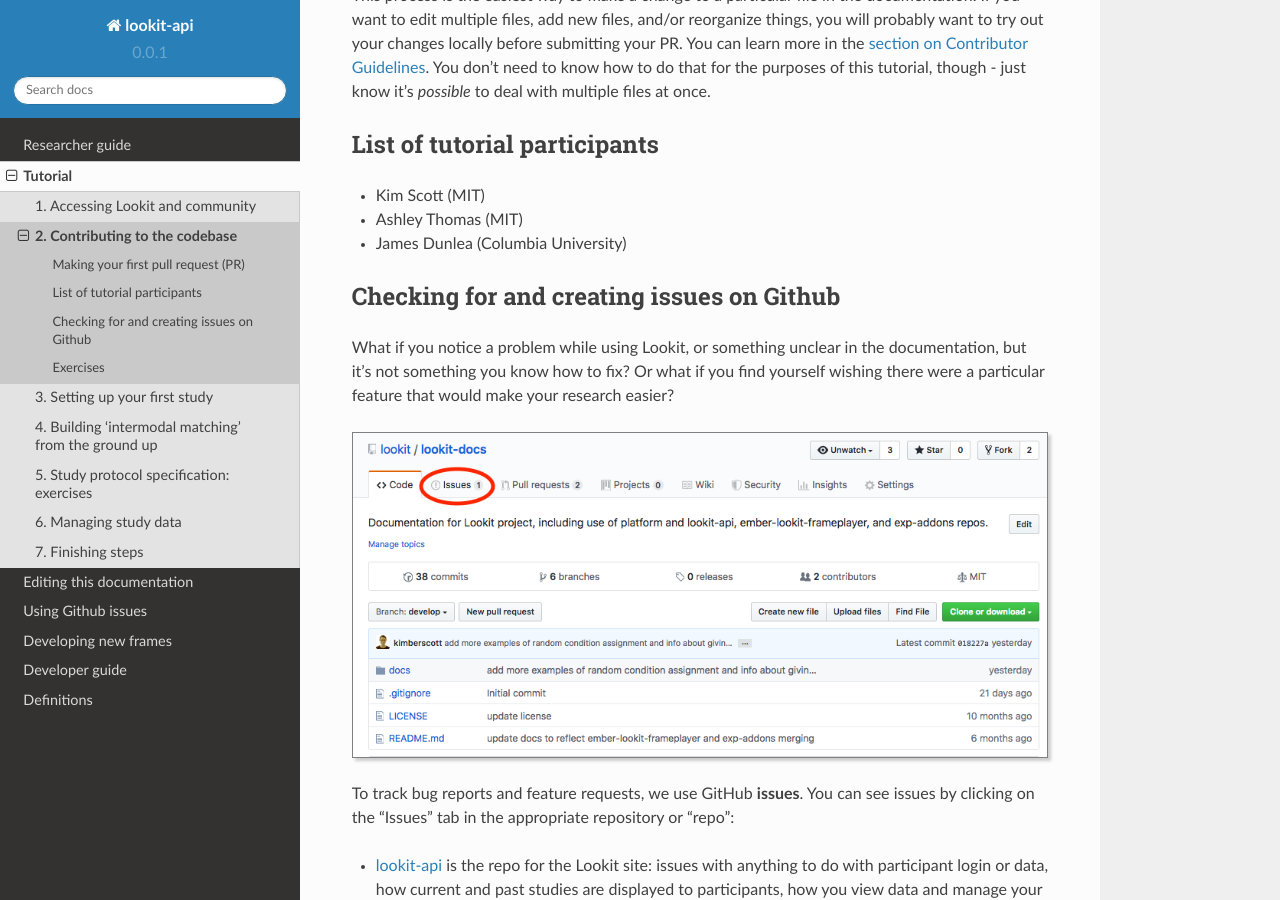
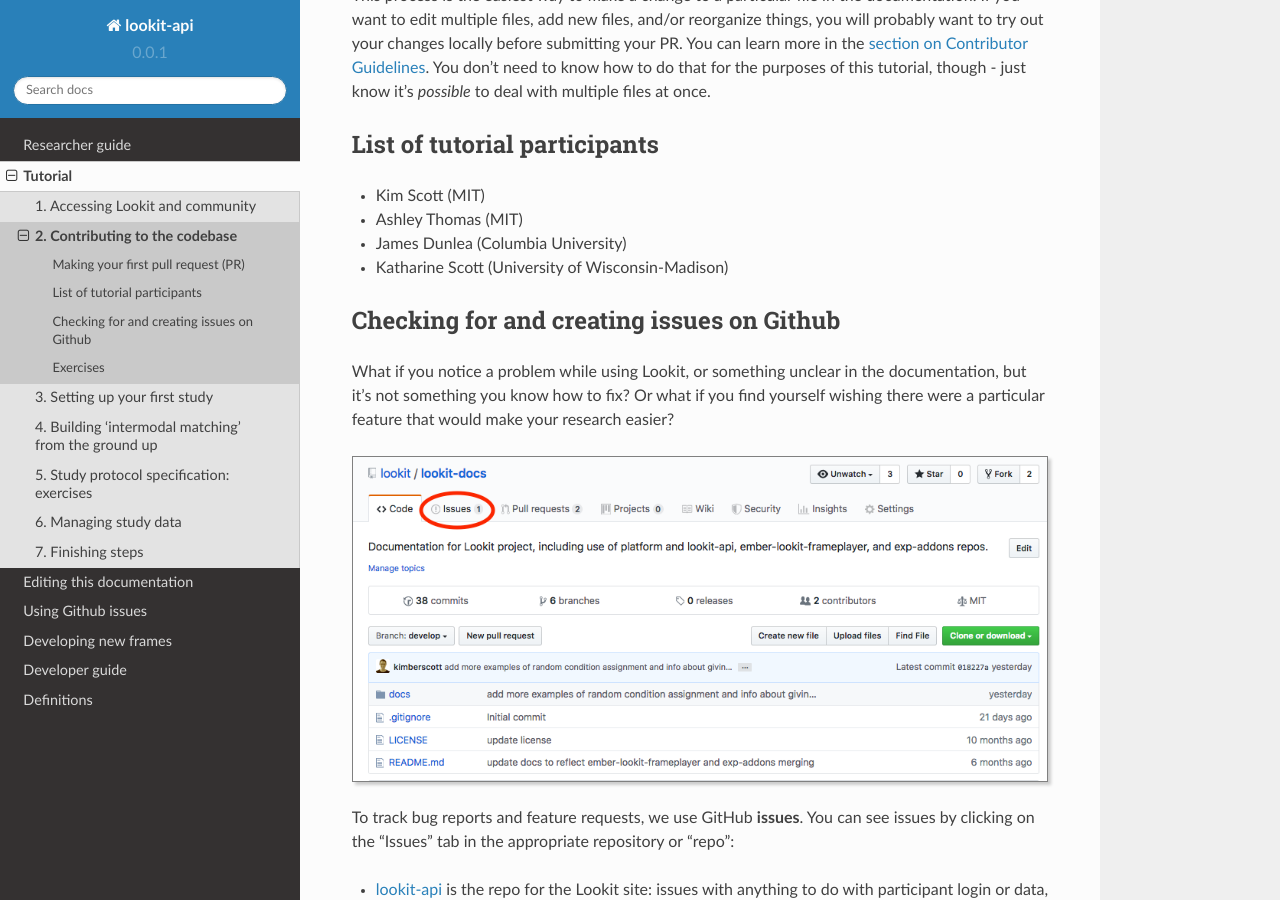
Before and after one commit to lookit/lookit-docs, a Sphinx documentation site: the page built from docs/source/tutorial-contributing.rst, in a window 1280 px wide and 900 px high, scrolled down 3565 px. Built offline with Sphinx 7.4.7 and the Read the Docs theme 2.0.0, drawn with Linux system fonts in a browser that asks for light colours.

Commit message:
Add tutorial participant to list

```diff
--- a/docs/source/tutorial-contributing.rst
+++ b/docs/source/tutorial-contributing.rst
@@ -66,6 +66,7 @@
 - Kim Scott (MIT)
 - Ashley Thomas (MIT)
 - James Dunlea (Columbia University)
+- Katharine Scott (University of Wisconsin-Madison)
 
 .. _Github issues overview:
 
```
